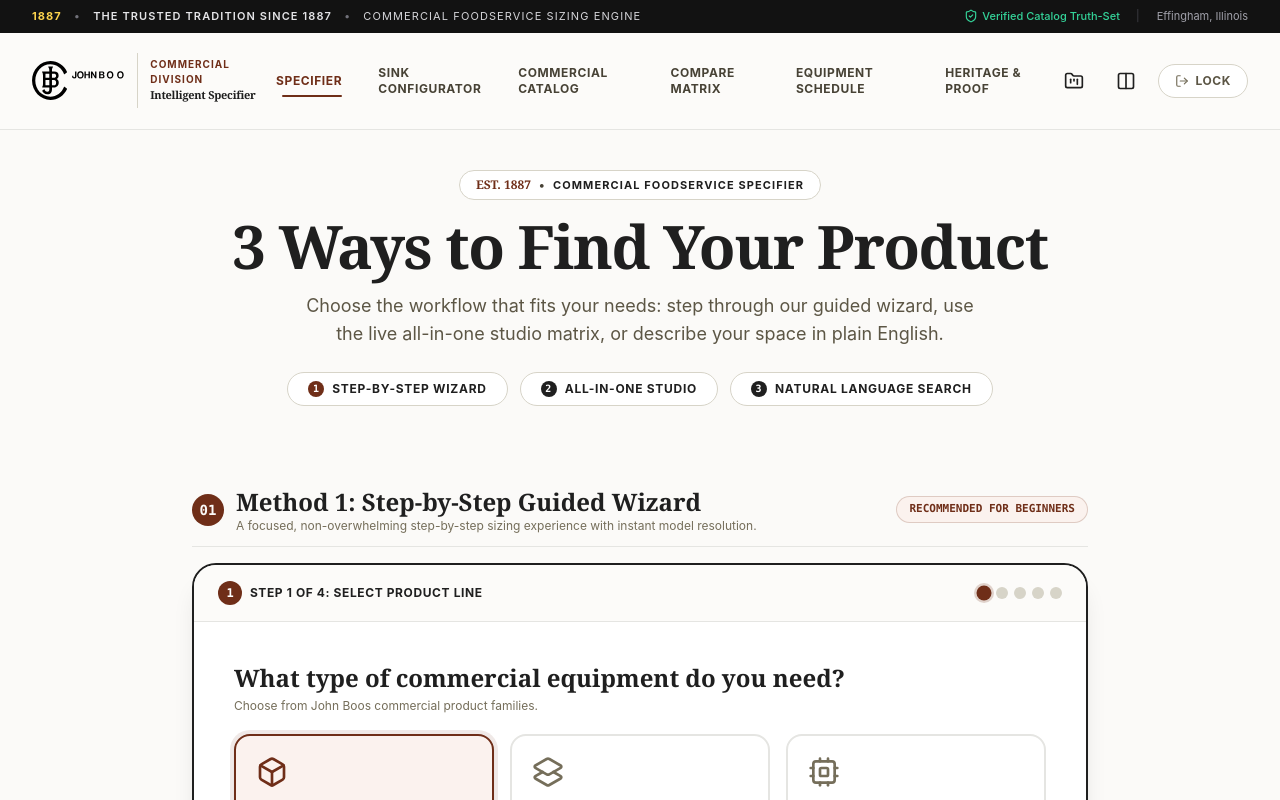
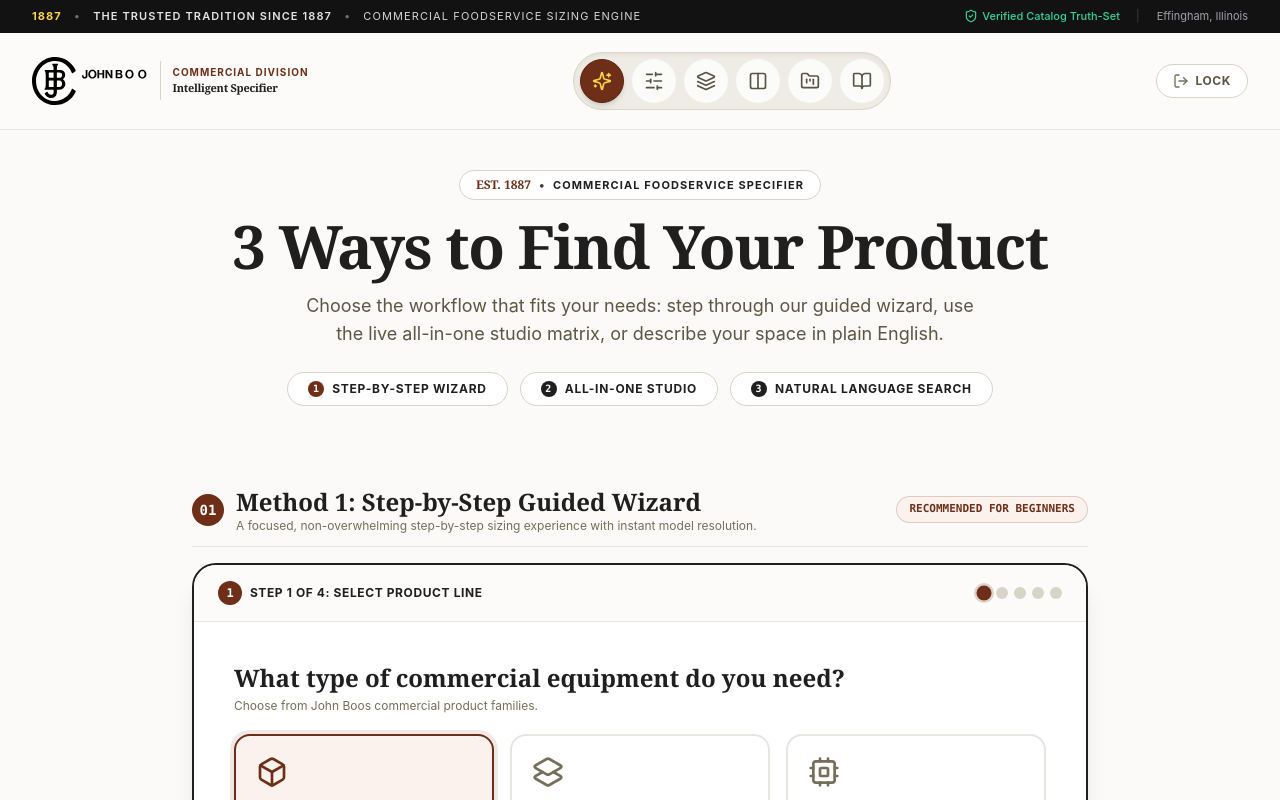
Before and after one commit to metamendmarketing/john-boos-antigravity-demo, a Next.js app: page / in a window 1280 px wide. Shown: the top 800 px of the page. Built offline with nearby package versions, Linux system fonts and the light colour scheme.

Commit message:
feat(ui): update header navigation to center-spaced icon button dock with tooltips

```diff
--- a/src/components/shell/Header.tsx
+++ b/src/components/shell/Header.tsx
@@ -76,8 +76,9 @@
       </div>
 
       {/* Main Header Bar */}
-      <div className="max-w-7xl mx-auto px-4 sm:px-6 lg:px-8 h-24 flex items-center justify-between">
+      <div className="max-w-7xl mx-auto px-4 sm:px-6 lg:px-8 h-24 flex items-center justify-between gap-4">
         {/* Official John Boos SVG Logo */}
+        <div className="flex-shrink-0">
           <Link href="/" className="flex items-center space-x-3 group">
             <div className="relative">
               <img
@@ -95,85 +96,74 @@
               </span>
             </div>
           </Link>
+        </div>
 
-        {/* Desktop Navigation Links */}
-        <nav className="hidden lg:flex items-center space-x-1">
+        {/* Center: Desktop Navigation - Center-Spaced Icon Button Dock */}
+        <nav className="hidden md:flex items-center justify-center p-1.5 bg-[#eeece5] rounded-full border border-[#dbd6c7] shadow-inner space-x-2">
           {navLinks.map((link) => {
+            const Icon = link.icon;
             const isActive = pathname === link.href;
             return (
               <Link
                 key={link.href}
                 href={link.href}
-                className={`relative px-4 py-2 text-xs font-bold tracking-wider uppercase transition-all flex items-center space-x-1.5 ${
+                aria-label={link.label}
+                className={`group relative w-11 h-11 rounded-full flex items-center justify-center transition-all duration-200 border ${
                   isActive
-                    ? "text-[#6f2e18] font-bold"
-                    : "text-[#474235] hover:text-[#1f1f1f] hover:bg-[#f5f4ef] rounded-full"
+                    ? "bg-[#6f2e18] text-[#fcfbf9] border-[#5a2412] shadow-md hover:bg-[#5a2412]"
+                    : "bg-white/80 text-[#474235] border-transparent hover:bg-white hover:text-[#1f1f1f] hover:border-[#d7d4c8] hover:shadow-xs"
                 }`}
               >
-                <span>{link.label}</span>
+                <Icon
+                  className={`w-5 h-5 transition-colors ${
+                    isActive ? "text-amber-300" : "text-[#595343] group-hover:text-[#1f1f1f]"
+                  }`}
+                />
                 {link.badge !== null && link.badge !== undefined && (
-                  <span className="px-2 py-0.5 rounded-full bg-[#6f2e18] text-[#fcfbf9] text-[10px] font-bold ml-1">
+                  <span
+                    className={`absolute -top-1 -right-1 w-5 h-5 rounded-full text-[10px] font-black flex items-center justify-center shadow transition-colors ${
+                      isActive
+                        ? "bg-amber-300 text-[#6f2e18]"
+                        : "bg-[#6f2e18] text-white"
+                    }`}
+                  >
                     {link.badge}
                   </span>
                 )}
-                {isActive && (
-                  <span className="absolute bottom-0 left-4 right-4 h-0.5 bg-[#6f2e18] rounded-full" />
-                )}
+                {/* Floating Hover Tooltip */}
+                <span className="pointer-events-none absolute -bottom-9 left-1/2 -translate-x-1/2 opacity-0 group-hover:opacity-100 transition-all duration-150 whitespace-nowrap px-2.5 py-1 rounded-md bg-[#1f1f1f] text-[#fcfbf9] text-[11px] font-bold tracking-wide shadow-lg z-50">
+                  {link.label}
+                </span>
               </Link>
             );
           })}
         </nav>
 
-        {/* Header CTAs & Demo Lock */}
-        <div className="flex items-center space-x-3">
-          <Link
-            href="/project"
-            className="relative p-2.5 text-[#1f1f1f] hover:text-[#6f2e18] hover:bg-[#f5f4ef] rounded-full transition-colors"
-            title="Equipment Schedule"
-          >
-            <FolderKanban className="w-5 h-5" />
-            {itemCount > 0 && (
-              <span className="absolute -top-0.5 -right-0.5 w-5 h-5 rounded-full bg-[#6f2e18] text-[#fcfbf9] text-[10px] font-bold flex items-center justify-center shadow">
-                {itemCount}
-              </span>
-            )}
-          </Link>
-
-          <Link
-            href="/compare"
-            className="relative p-2.5 text-[#1f1f1f] hover:text-[#6f2e18] hover:bg-[#f5f4ef] rounded-full transition-colors"
-            title="Compare Tray"
-          >
-            <Columns2 className="w-5 h-5" />
-            {compareCount > 0 && (
-              <span className="absolute -top-0.5 -right-0.5 w-5 h-5 rounded-full bg-[#1f1f1f] text-[#fcfbf9] text-[10px] font-bold flex items-center justify-center shadow">
-                {compareCount}
-              </span>
-            )}
-          </Link>
-
+        {/* Right: Header Action Controls & Demo Lock */}
+        <div className="flex-shrink-0 flex items-center space-x-2.5">
           <button
             onClick={handleLogout}
             title="Exit Demo"
-            className="hidden sm:flex items-center space-x-1.5 px-4 py-2 rounded-full border border-[#d7d4c8] bg-white hover:bg-[#f5f4ef] text-[#5c5645] hover:text-[#1f1f1f] text-xs font-bold uppercase tracking-wider transition-colors"
+            className="hidden sm:flex items-center space-x-1.5 px-4 py-2 rounded-full border border-[#d7d4c8] bg-white hover:bg-[#f5f4ef] text-[#5c5645] hover:text-[#1f1f1f] text-xs font-bold uppercase tracking-wider shadow-2xs hover:shadow-xs transition-all"
           >
-            <LogOut className="w-3.5 h-3.5 text-[#756e5a]" />
+            <LogOut className="w-4 h-4 text-[#756e5a]" />
             <span>Lock</span>
           </button>
 
-          {/* Mobile Menu Toggle */}
+          {/* Mobile Menu Toggle Button */}
           <button
             onClick={() => setMobileMenuOpen(!mobileMenuOpen)}
-            className="lg:hidden p-2 text-[#1f1f1f] hover:bg-[#f5f4ef] rounded-full"
+            aria-label={mobileMenuOpen ? "Close navigation menu" : "Open navigation menu"}
+            className="md:hidden p-2.5 text-[#1f1f1f] border border-[#d7d4c8] bg-white hover:bg-[#f5f4ef] rounded-full shadow-2xs transition-colors"
           >
-            {mobileMenuOpen ? <X className="w-6 h-6" /> : <Menu className="w-6 h-6" />}
+            {mobileMenuOpen ? <X className="w-5 h-5" /> : <Menu className="w-5 h-5" />}
           </button>
         </div>
       </div>
 
       {/* Mobile Drawer Menu */}
       {mobileMenuOpen && (
-        <div className="lg:hidden border-t border-[#e5e5e2] bg-[#fcfbf9] px-4 py-4 space-y-2 shadow-xl">
+        <div className="md:hidden border-t border-[#e5e5e2] bg-[#fcfbf9] px-4 py-4 space-y-2 shadow-xl">
           {navLinks.map((link) => {
             const Icon = link.icon;
             const isActive = pathname === link.href;
@@ -182,16 +172,28 @@
                 key={link.href}
                 href={link.href}
                 onClick={() => setMobileMenuOpen(false)}
-                className={`flex items-center justify-between px-4 py-3 rounded-2xl text-xs font-bold uppercase tracking-wider ${
-                  isActive ? "bg-[#6f2e18] text-[#fcfbf9]" : "text-[#474235] hover:bg-[#f5f4ef]"
+                className={`flex items-center justify-between px-4 py-3 rounded-full text-xs font-bold uppercase tracking-wider border transition-all ${
+                  isActive
+                    ? "bg-[#6f2e18] text-[#fcfbf9] border-[#5a2412] shadow-sm"
+                    : "bg-white text-[#474235] border-[#d7d4c8] hover:bg-[#f5f4ef] hover:text-[#1f1f1f] shadow-2xs"
                 }`}
               >
                 <div className="flex items-center space-x-2.5">
-                  <Icon className="w-4 h-4" />
+                  <Icon
+                    className={`w-4 h-4 ${
+                      isActive ? "text-amber-300" : "text-[#6f2e18]"
+                    }`}
+                  />
                   <span>{link.label}</span>
                 </div>
                 {link.badge !== null && link.badge !== undefined && (
-                  <span className="px-2 py-0.5 rounded-full bg-[#6f2e18] text-white text-[10px]">
+                  <span
+                    className={`px-2 py-0.5 rounded-full text-[10px] font-bold ${
+                      isActive
+                        ? "bg-white text-[#6f2e18]"
+                        : "bg-[#6f2e18] text-white"
+                    }`}
+                  >
                     {link.badge}
                   </span>
                 )}
```
Lines whose indentation alone changed are shown as unchanged.
